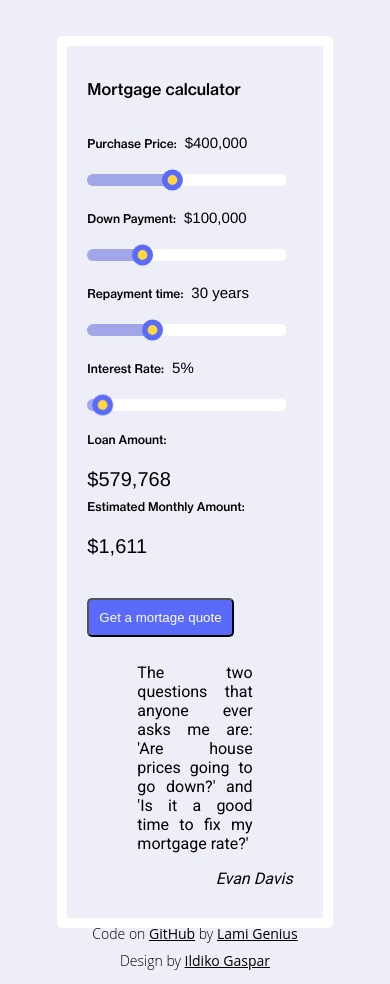
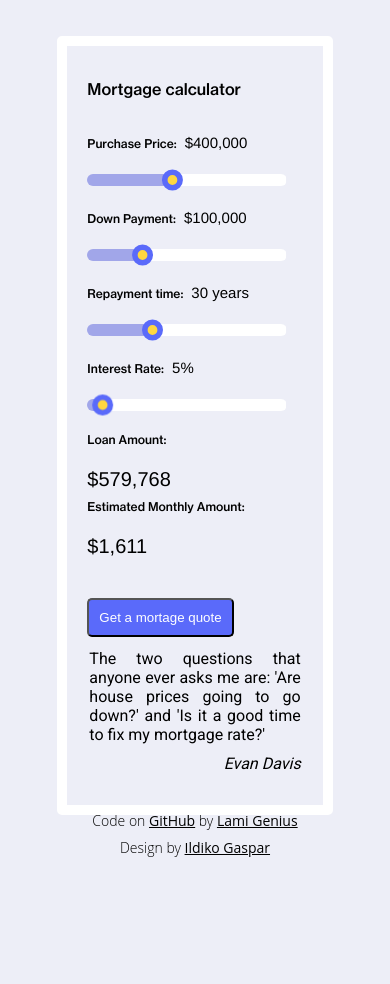
Before and after one commit to lami-genius/mortgage-calculator-fbl, an Angular app: page / in a window 390 px wide. After the commit the page ends 871 px from the top, so only its background shows below. Built offline with nearby package versions, Linux system fonts and the light colour scheme.

Commit message:
centered quotes for better mobile view

```diff
--- a/src/app/quote/quote.component.css
+++ b/src/app/quote/quote.component.css
@@ -1,5 +1,6 @@
 .quote {
-  padding: 10px;
+  margin: 10px 0px;
+  padding: 2px;
   display: flex;
   flex-direction: column;
   justify-content: center;
@@ -20,4 +21,5 @@ button {
 
 .quote > cite {
   align-self: flex-end;
+  margin-top: 10px;
 }
--- a/src/app/quote/quote.component.html
+++ b/src/app/quote/quote.component.html
@@ -1,7 +1,7 @@
 <button (click)="getQuote()">Get a mortage quote</button>
 <div class="quote">
-    <blockquote>
+    <div>
         {{quote.quoteText}}
-    </blockquote>
+    </div>
     <cite>{{quote.quoteBy}}</cite>
 </div>
--- a/src/app/services/quote.service.ts
+++ b/src/app/services/quote.service.ts
@@ -40,11 +40,11 @@ export const QUOTES: IQuote[] = [
   },
   {
     quoteBy: "Karl Rove",
-    quoteText: "Remember the Tea Party movement didn't get started in September of 2008 when the bank bailout was passed. It really began on Feb. 19th, 2009 when a television commentator named Rick Santelli stood up and said what the hell are we doing bailing out people who couldn't afford a mortgage by taking money from people like me who are prudent ?"
+    quoteText: "Remember the Tea Party movement didn't get started in September of 2008 when the bank bailout was passed. It really began on Feb. 19th, 2009 when a television commentator named Rick Santelli stood up and said what the hell are we doing bailing out people who couldn't afford a mortgage by taking money from people like me who are prudent?"
   },
   {
     quoteBy: "Lynn Shelton",
-    quoteText: "You wake up one day and you realize that all these years have gone by and I have this mortgage and I have this couch and I have this life and...is this going to be my prison ?"
+    quoteText: "You wake up one day and you realize that all these years have gone by and I have this mortgage and I have this couch and I have this life and...is this going to be my prison?"
   },
   {
     quoteBy: "Robert Kiyosaki",
```
